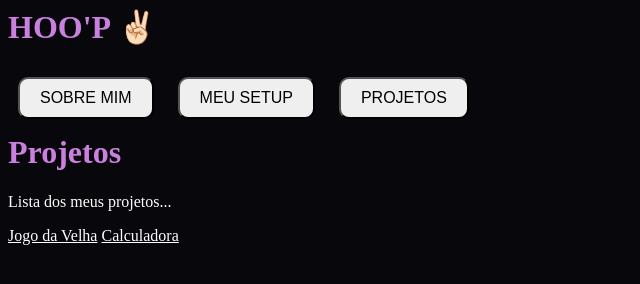
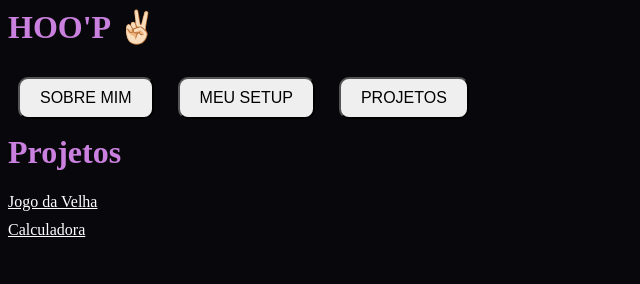
Before and after one commit to PhilipeHoop/meu-site-hoop, a plain HTML site: page index.html in a window 1280 px wide. Both pictures are taken after a click on the button "PROJETOS". Shown: the whole page, without its empty margins (0-640 px from the left). Drawn offline with Linux system fonts and the light colour scheme.

Commit message:
commit adicionndo distancia

```diff
--- a/index.html
+++ b/index.html
@@ -74,7 +74,7 @@
 
     <div id="content-projects" class="hidden">
       <h1>Projetos</h1>
-      <p>Lista dos meus projetos...</p>
+
       <a href="https://philipehoop.github.io/Jogo-da-velha-/">Jogo da Velha</a>
       <a href="https://philipehoop.github.io/Calculadora/">Calculadora</a>
     </div>
--- a/style.css
+++ b/style.css
@@ -24,11 +24,10 @@
 
     #content-projects a {
   color: white;
+  display: block;
+  margin-bottom: 10px;
 }
 
-    a {
-      color: white;
-    }
 
     button {
       margin: 10px;
```
